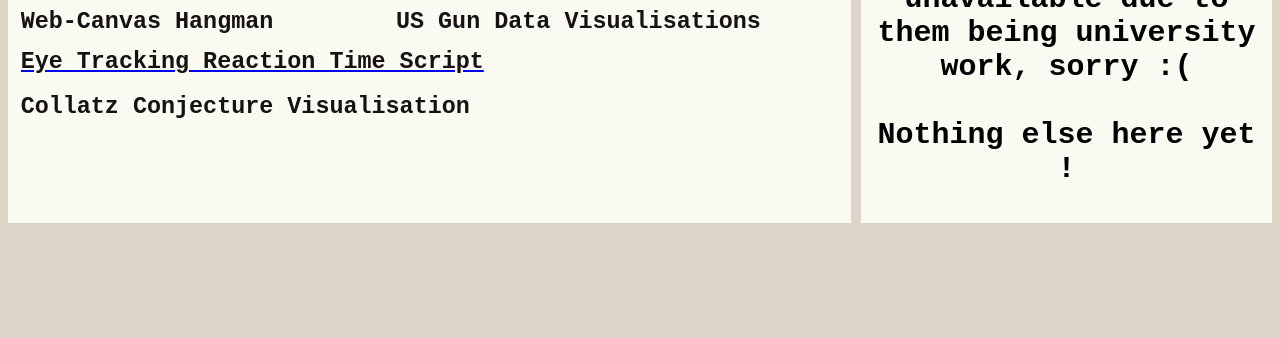
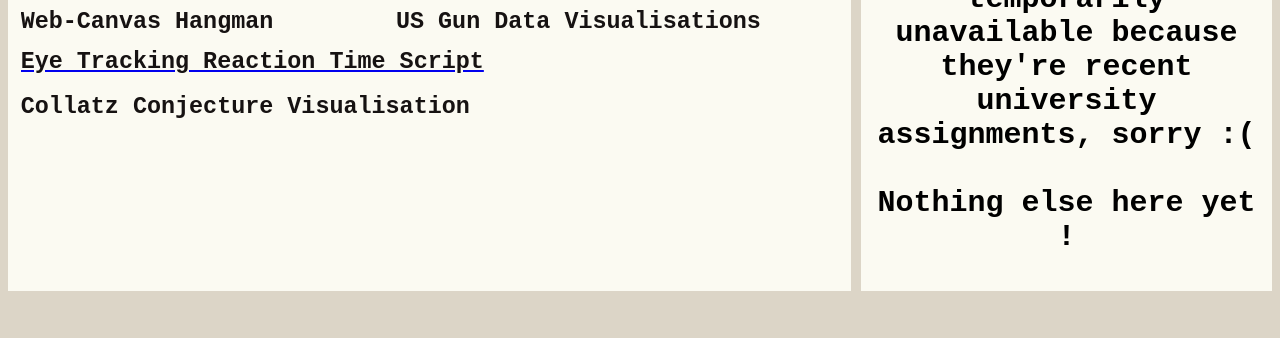
Before and after one commit to Theoryia/theory, a plain HTML site: page index.html in a window 1280 px wide. Shown: the part 470-808 px from the top of the page. Drawn offline with Linux system fonts and the light colour scheme; a web font is replaced by a local one.

Commit message:
change unavailable message

```diff
--- a/index.html
+++ b/index.html
@@ -74,7 +74,7 @@
   </div>
   </section>
   <div id="nextAbout" class="content">
-    <h2 class="contentTitle">Some projects are unavailable due to them being university work, sorry :( <br><br> Nothing else here yet ! </h2>
+    <h2 class="contentTitle">Some projects are temporarily unavailable because they're recent university assignments, sorry :( <br><br> Nothing else here yet ! </h2>
   </div>
 </div>
 
```
